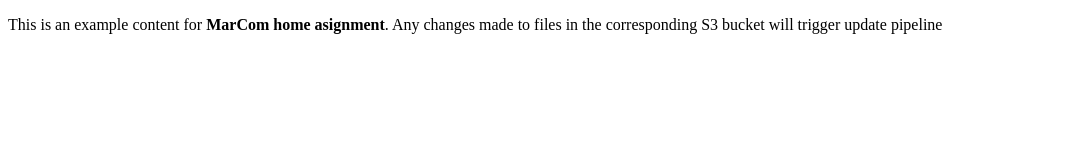
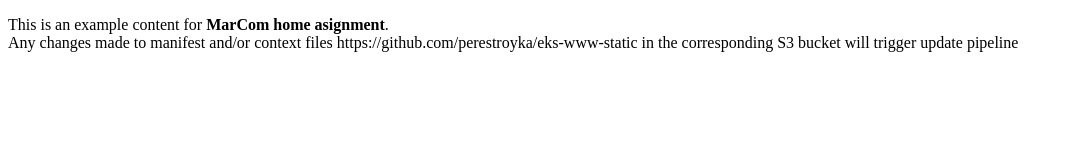
Before and after one commit to perestroyka/eks-www-static, a plain HTML site: page www/index.html in a window 1280 px wide. Shown: the whole page, without its empty margins (0-1073 px from the left). Drawn offline with Linux system fonts and the light colour scheme.

Commit message:
small fixes

```diff
--- a/www/index.html
+++ b/www/index.html
@@ -1,9 +1,10 @@
 <!doctype html>
 <html>
   <head>
-    <title>MarCom title of the webpage!</title>
+    <title>MarCom home assignment</title>
   </head>
   <body>
-    <p>This is an example content for <strong>MarCom home asignment</strong>. Any changes made to files in the corresponding S3 bucket will trigger update pipeline</p>
+    <p>This is an example content for <strong>MarCom home asignment</strong>. <br>Any changes made to manifest and/or context files https://github.com/perestroyka/eks-www-static
+     in the corresponding S3 bucket will trigger update pipeline</p>
   </body>
 </html>
```
Also changed, not shown: 1 other file.
